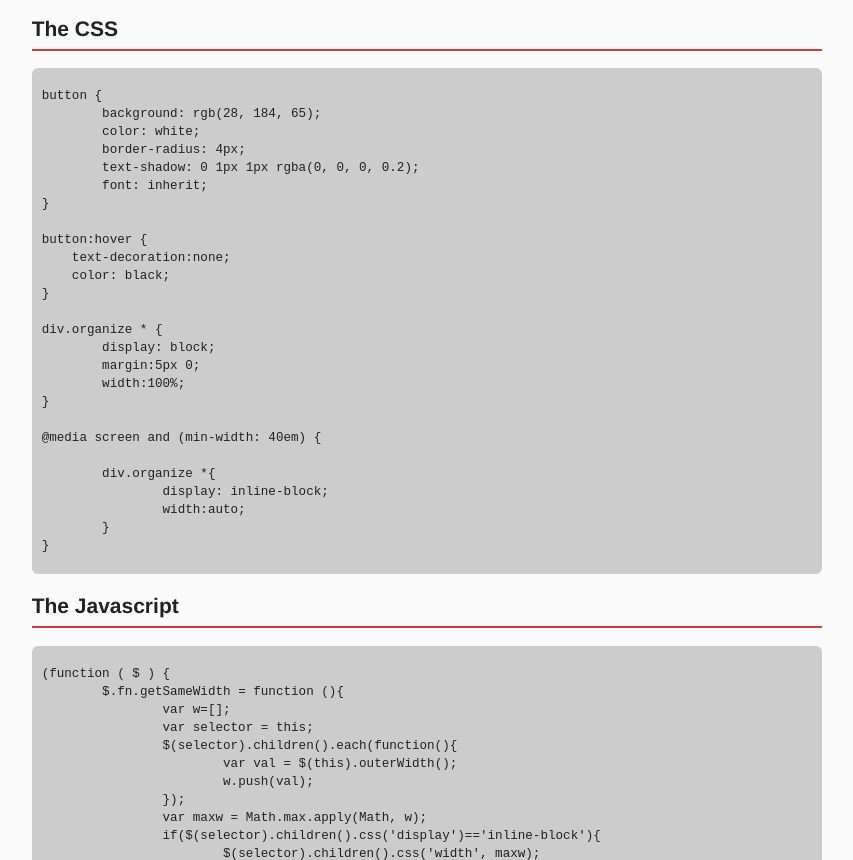
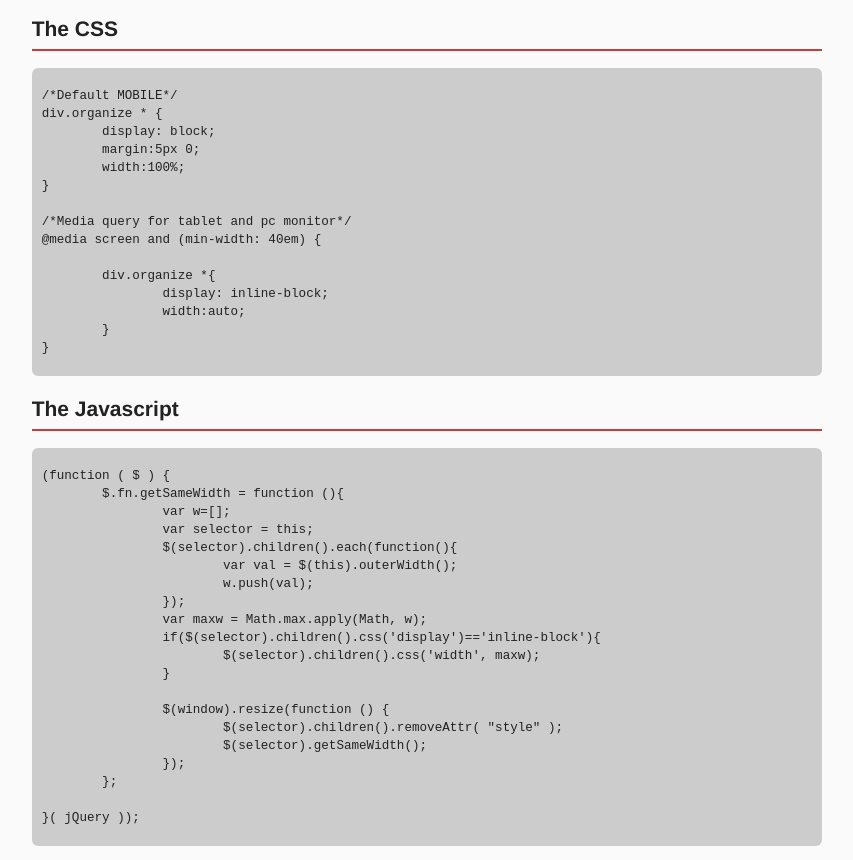
Before and after one commit to orazionelson/samewidth, a plain HTML site: page index.html in a window 1280 px wide. Shown: the part 620-1480 px from the top of the page, without its empty margins (17-870 px from the left). Drawn offline with Linux system fonts and the light colour scheme.

Commit message:
Page and Js Reorganized

```diff
--- a/index.html
+++ b/index.html
@@ -23,16 +23,17 @@
 		<link rel="stylesheet" href="css/main.css">
 		<script src="js/vendor/modernizr-2.8.3-respond-1.4.2.min.js"></script>
 		<style>
+			/*This page style*/
 			pre {
 				padding-top:20px;
 				}
 
 			button {
-			background: rgb(28, 184, 65);
-			color: white;
-			border-radius: 4px;
-			text-shadow: 0 1px 1px rgba(0, 0, 0, 0.2);
-			font: inherit;
+				background: rgb(28, 184, 65);
+				color: white;
+				border-radius: 4px;
+				text-shadow: 0 1px 1px rgba(0, 0, 0, 0.2);
+				font: inherit;
 			}
 
 			button:hover {
@@ -40,6 +41,7 @@
 			    color: black;
 			}
 
+			/*This script style*/
 			div.organize * {
 				display: block;
 				margin:5px 0;
@@ -95,25 +97,14 @@
 				<section>
 					<h2 class="toc-item" id="css">The CSS</h2>
 					<pre>
-						button {
-							background: rgb(28, 184, 65);
-							color: white;
-							border-radius: 4px;
-							text-shadow: 0 1px 1px rgba(0, 0, 0, 0.2);
-							font: inherit;
-						}
-
-						button:hover {
-						    text-decoration:none;
-						    color: black;
-						}
-
+						/*Default MOBILE*/
 						div.organize * {
 							display: block;
 							margin:5px 0;
 							width:100%;
 						}
 
+						/*Media query for tablet and pc monitor*/
 						@media screen and (min-width: 40em) {
 
 							div.organize *{
```
